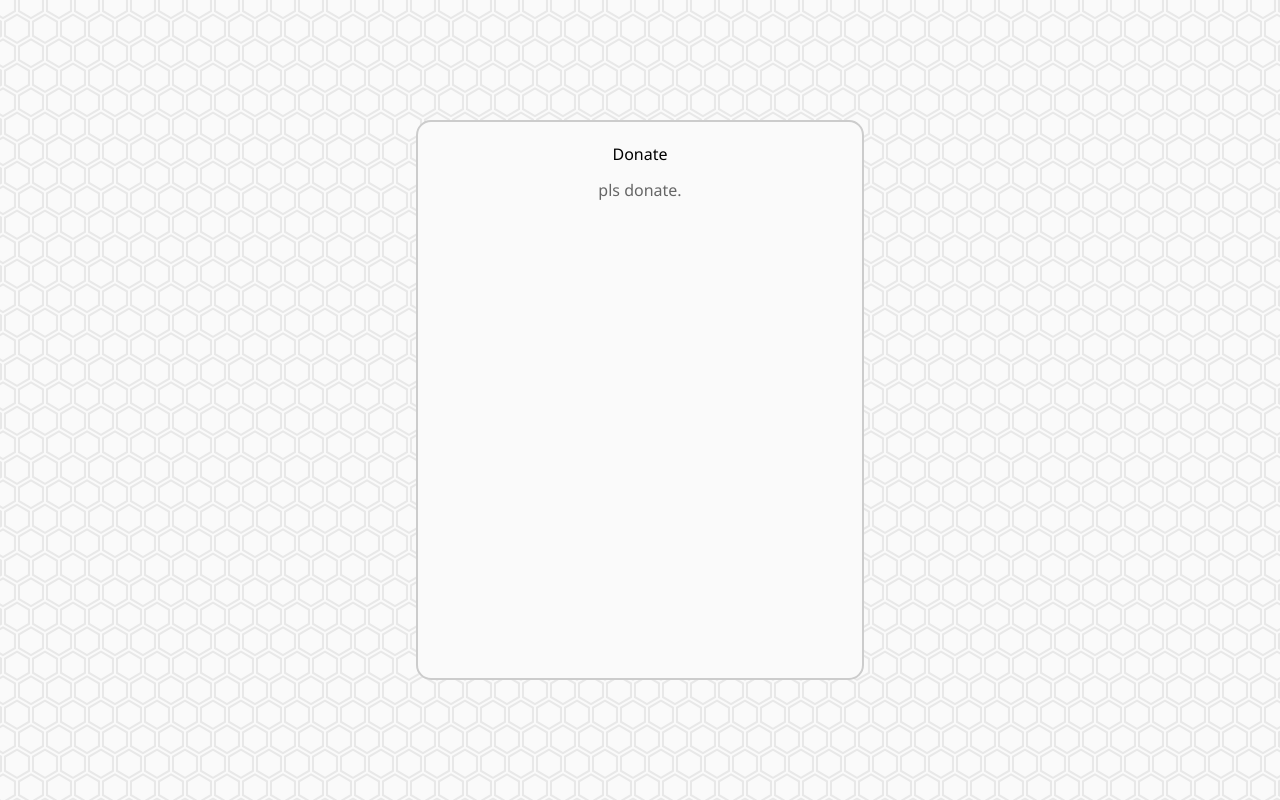
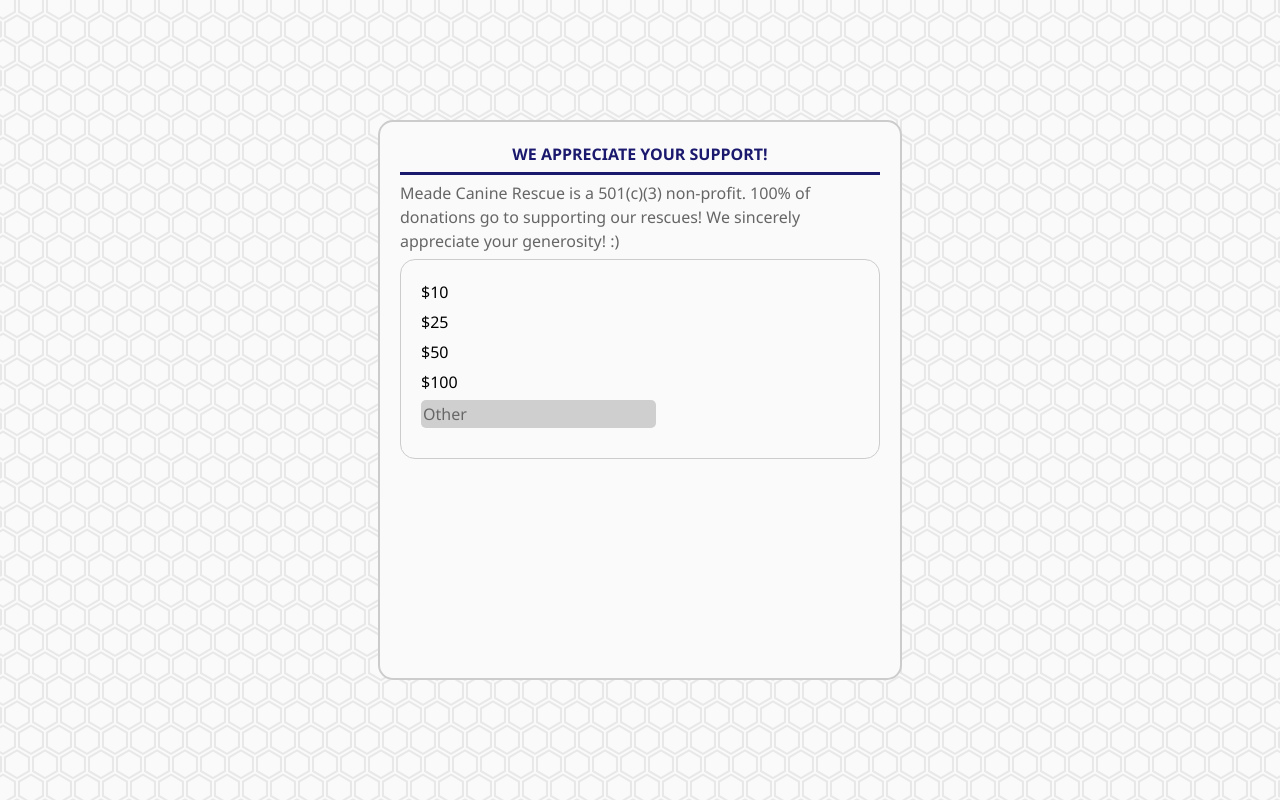
Before and after one commit to bootcamp-project-2026/bootcamp-app, a Next.js app: page /donate in a window 1280 px wide. Built offline with nearby package versions, Linux system fonts and the light colour scheme.

Commit message:
added filler to donate page

```diff
--- a/src/app/donate/donate.module.css
+++ b/src/app/donate/donate.module.css
@@ -1,7 +1,9 @@
 .page {
   --white: #fafafa;
   --black: #000;
+  --title: #1a196e;
   --grey: #666;
+  --lightgrey: #cfcfcf;
 
   min-height: 100vh;
   padding: 24px;
@@ -22,7 +24,6 @@
 .container {
   justify-content: center;
   align-items: center;
-  height: 100vh;
   aspect-ratio: 0.8;
   height: 70vh;
   background-color: var(--white);
@@ -31,16 +32,57 @@
   padding: 20px;
 }
 
+.card {
+  justify-content: center;
+  align-items: center;
+  height: 25vh;
+  width: 60vh;
+  background-color: var(--white);
+  padding: 20px;
+  border: 1px solid #ccc;
+  border-radius: 15px;
+}
+
+.divider {
+  background-color: var(--title);
+  margin: 0 0 6px;
+  height: 3px;
+  border: none;
+}
+
 .title {
-  margin: 0 0 12px;
-  font-size: 25;
-  font-weight: 400;
+  color: var(--title);
+  margin: 0 0 6px;
+  font-size: 22;
+  font-weight: bold;
 }
 
 .subtitle {
   margin: 0;
-  font-size: 6;
+  font-size: 15;
+  margin: 0 0 6px;
   color: var(--grey);
+  text-align: left;
+}
+
+.entry {
+  margin: 0;
+  font-size: 15;
+  margin: 0 0 6px;
+  color: var(--black);
+  text-align: left;
+}
+
+.other {
+  margin: 0;
+  font-size: 15;
+  margin: 0 0 6px;
+  color: var(--black);
+  text-align: left;
+  display: flex;
+  background-color: var(--lightgrey);
+  padding: 2px;
+  border-radius: 5px;
 }
 
 @keyframes hex-scroll {
--- a/src/app/donate/page.tsx
+++ b/src/app/donate/page.tsx
@@ -7,8 +7,25 @@
   return (
     <main className={styles.page}>
       <div className={styles.container}>
-        <h1 className={styles.title}>Donate</h1>
-        <p className={styles.subtitle}>pls donate.</p>
+        <h1 className={styles.title}>WE APPRECIATE YOUR SUPPORT!</h1>
+        <hr className={styles.divider}></hr>
+        <p className={styles.subtitle}>
+          Meade Canine Rescue is a 501(c)(3) non-profit. 100% of donations go to
+          supporting our rescues! We sincerely appreciate your generosity! :)
+        </p>
+        <div className={styles.card}>
+          <p className={styles.entry}>$10</p>
+          <p className={styles.entry}>$25</p>
+          <p className={styles.entry}>$50</p>
+          <p className={styles.entry}>$100</p>
+          <input
+            type="text"
+            id="amount"
+            name="amount"
+            placeholder="Other"
+            className={styles.other}
+          />
+        </div>
       </div>
     </main>
   );
```
